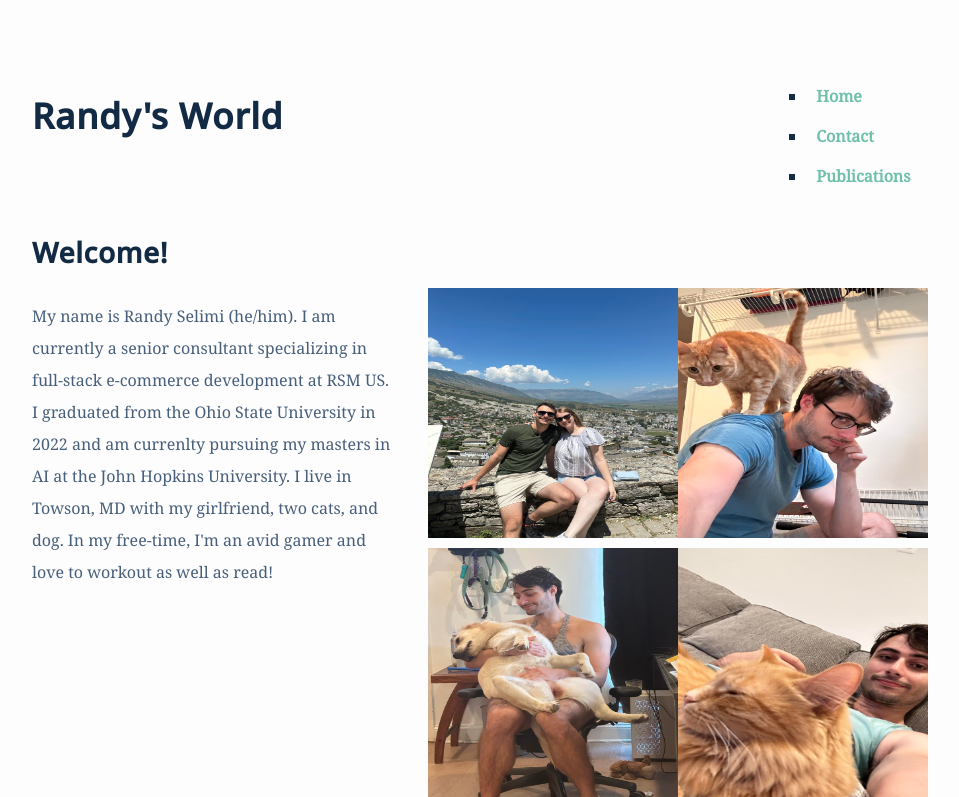
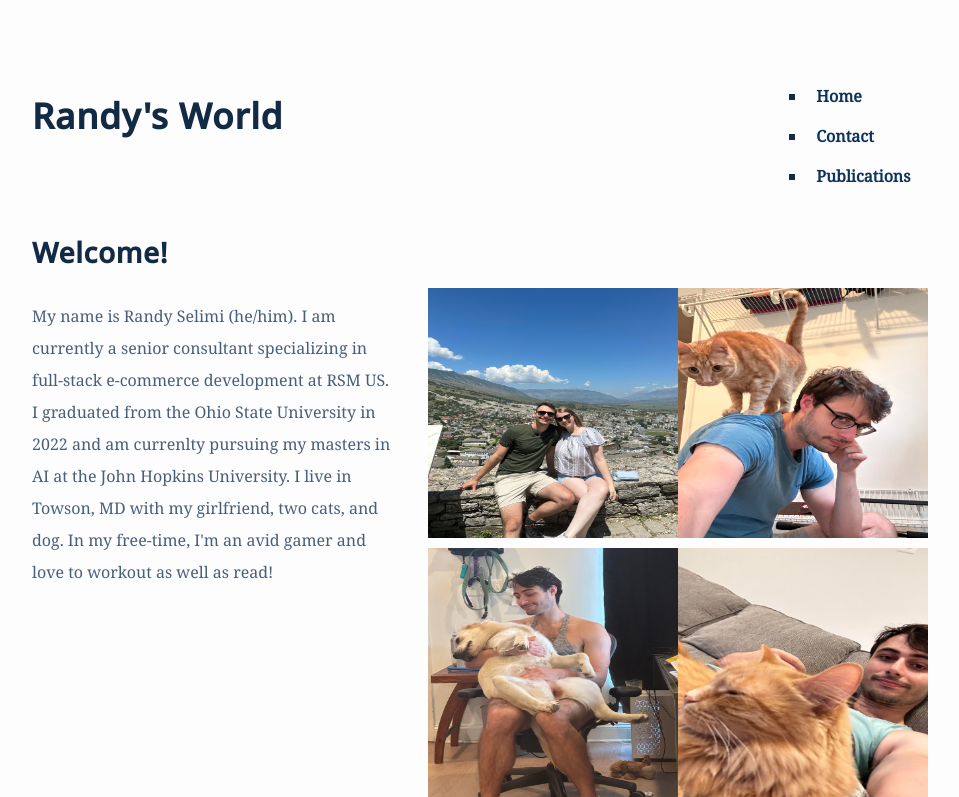
Before and after one commit to randyselimi/jhu_software_concepts, a Python web app: template module_1/pages/templates/home.html in a window 1280 px wide. Shown: the top 797 px of the page, without its empty margins (160-1119 px from the left). Run offline with Jinja, Linux system fonts and the light colour scheme; the template is opened without the code that fills it, so the values that code supplies are empty.

Commit message:
chore: styling update

```diff
--- a/module_1/pages/static/css/main.css
+++ b/module_1/pages/static/css/main.css
@@ -1,3 +1,6 @@
+li > a {
+    color: rgb(13, 51, 92);
+}
 a.current {
   color: #007bff;
 }
```
